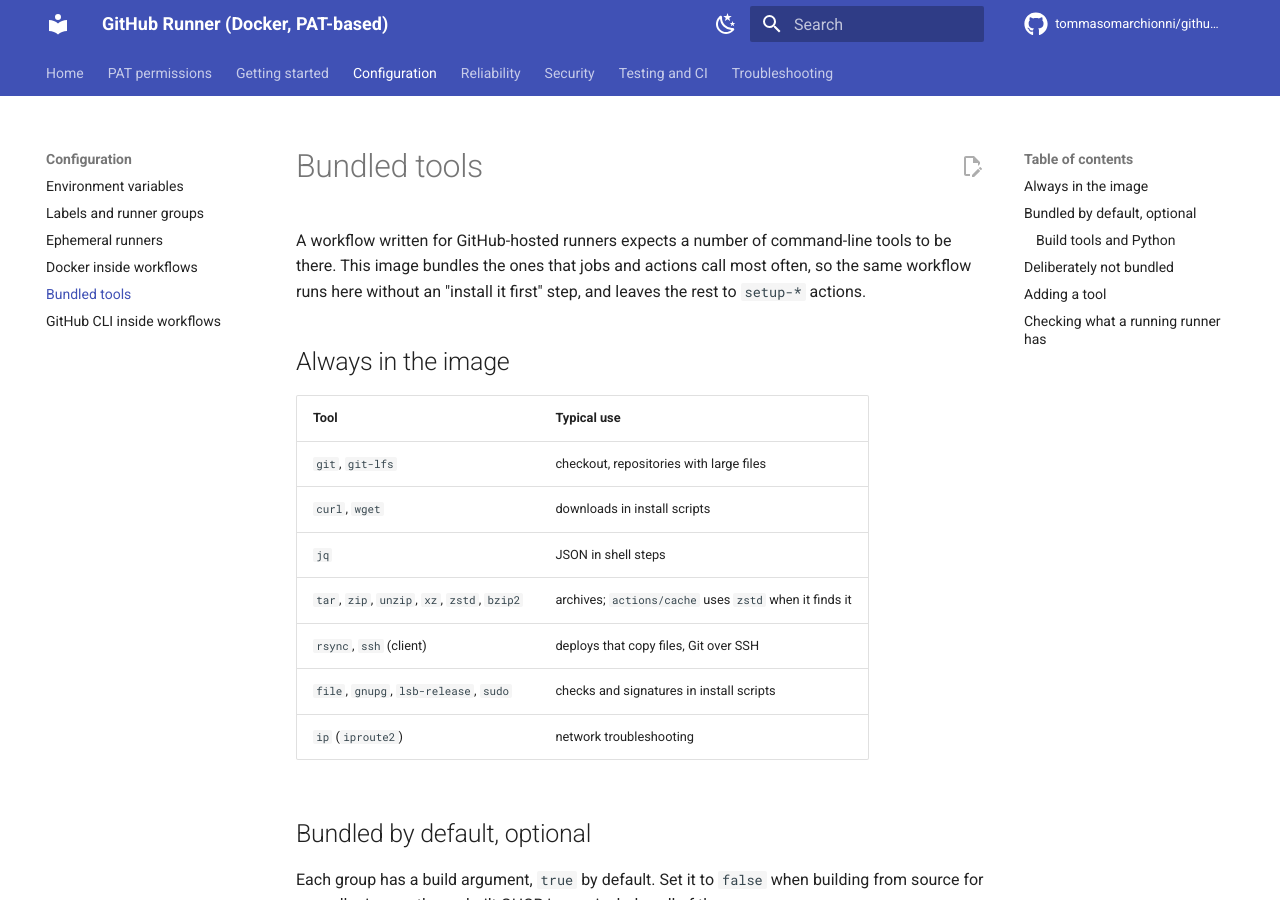
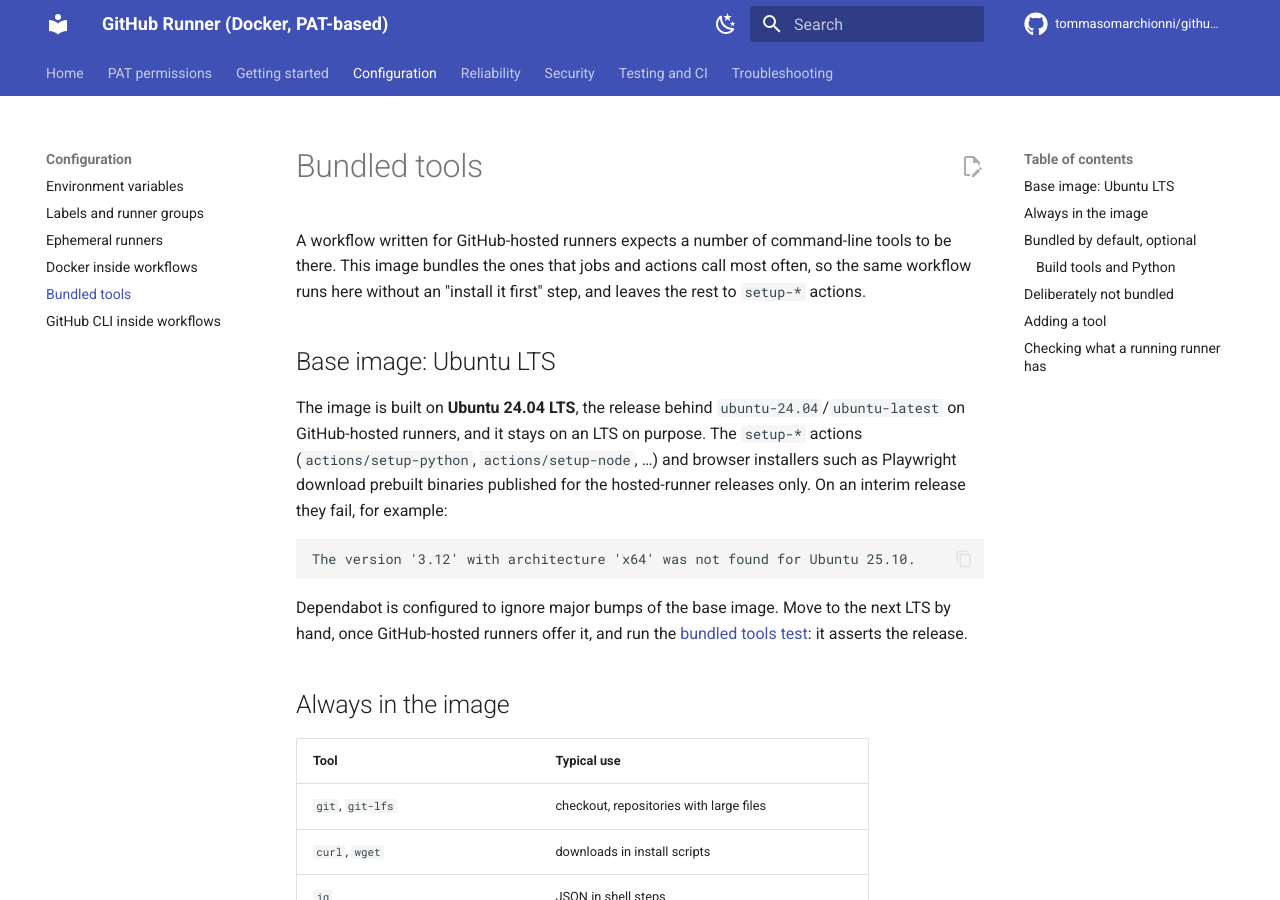
Before and after one commit to tommasomarchionni/github-runner, an MkDocs documentation site: the page built from docs/bundled-tools.md, in a window 1280 px wide and 900 px high. Built offline with MkDocs 1.6.1 and Material for MkDocs 9.7.7, drawn with Linux system fonts in a browser that asks for light colours; comment, search, counter and statistics services are not loaded.

Commit message:
fix: build the image on Ubuntu 24.04 LTS again
A Dependabot bump moved the base image from 24.04 to the interim 25.10
release. Runners redeployed with that image fail every job that uses a setup-*
action without a cached tool, for example:

  The version '3.12' with architecture 'x64' was not found for Ubuntu 25.10.

actions/setup-python, actions/setup-node and browser installers publish
prebuilt binaries only for the Ubuntu LTS releases of GitHub-hosted runners.

- Base image back to ubuntu:24.04, with the reason next to the FROM line.
- Dependabot ignores major bumps of the base image: moving to the next LTS is
  a deliberate, manual change.
- tests/test_image_tools.sh asserts the release, so an image on another
  release fails the test suite and CI.
- Documentation: "Base image: Ubuntu LTS" in Bundled tools, and the error in
  Troubleshooting.

````diff
--- a/docs/bundled-tools.md
+++ b/docs/bundled-tools.md
@@ -4,6 +4,23 @@ A workflow written for GitHub-hosted runners expects a number of
 command-line tools to be there. This image bundles the ones that jobs and
 actions call most often, so the same workflow runs here without an
 "install it first" step, and leaves the rest to `setup-*` actions.
+
+## Base image: Ubuntu LTS
+
+The image is built on **Ubuntu 24.04 LTS**, the release behind
+`ubuntu-24.04`/`ubuntu-latest` on GitHub-hosted runners, and it stays on an
+LTS on purpose. The `setup-*` actions (`actions/setup-python`,
+`actions/setup-node`, …) and browser installers such as Playwright download
+prebuilt binaries published for the hosted-runner releases only. On an
+interim release they fail, for example:
+
+```text
+The version '3.12' with architecture 'x64' was not found for Ubuntu 25.10.
+```
+
+Dependabot is configured to ignore major bumps of the base image. Move to the
+next LTS by hand, once GitHub-hosted runners offer it, and run the
+[bundled tools test](testing.md#bundled-tools-test): it asserts the release.
 
 ## Always in the image
 
````
Also changed, not shown: CHANGELOG.md (+8 -0 lines), docs/troubleshooting.md (+9 -0 lines), 3 other files.
